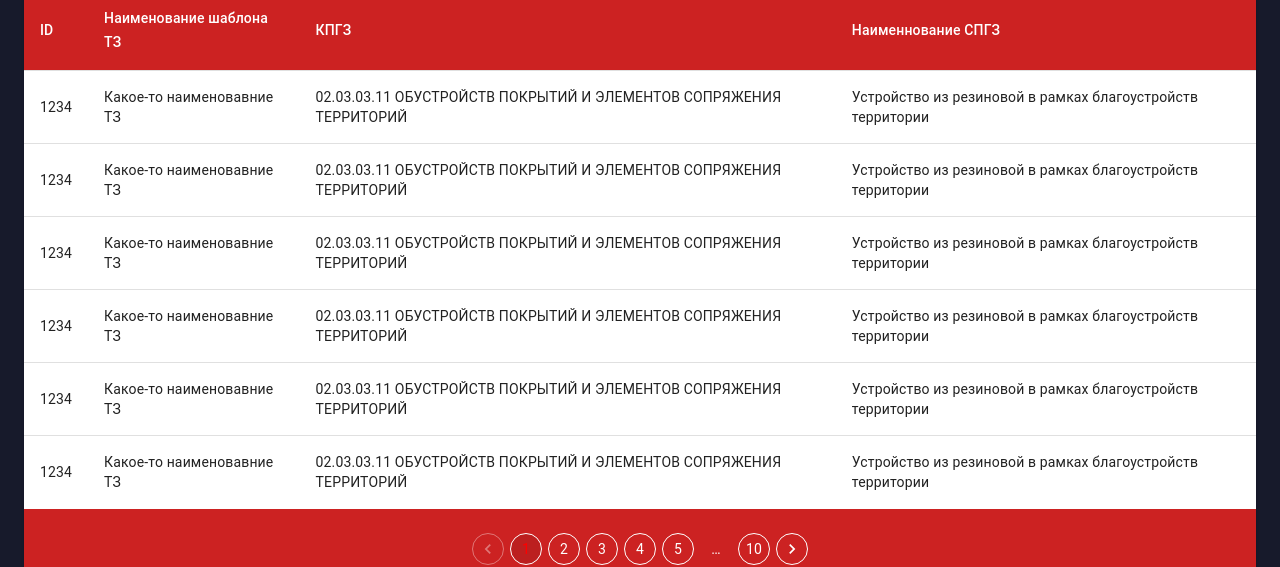
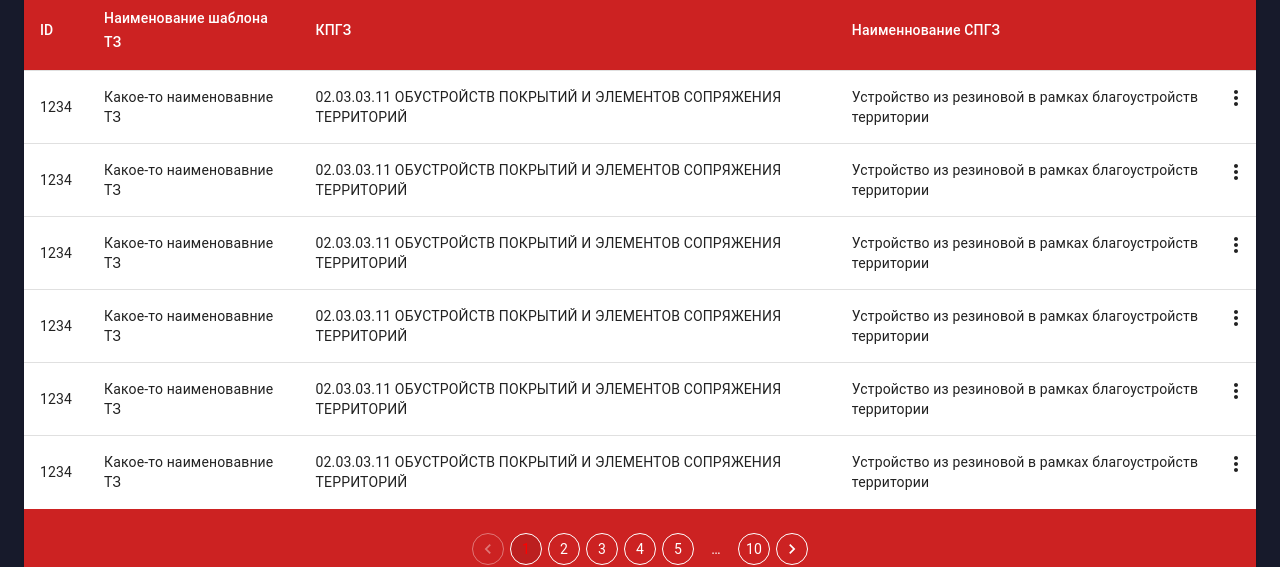
Before and after one commit to Erydo-corp/leaders2022, a Next.js app: page /handbook in a window 1280 px wide. Shown: the part 191-758 px from the top of the page. Built offline with nearby package versions, Linux system fonts and the light colour scheme.

Commit message:
feat: add dots

```diff
--- a/components/tables/BodyTable.jsx
+++ b/components/tables/BodyTable.jsx
@@ -1,5 +1,6 @@
 import React from 'react';
 import { TableBody, TableRow, TableCell } from '@mui/material';
+import MoreVertIcon from '@mui/icons-material/MoreVert';
 
 export const BodyTable = ({data}) => {
   return(
@@ -9,7 +10,17 @@ export const BodyTable = ({data}) => {
           <TableRow key={row}
           sx={{ borderBottom: '1.1px solid #cc2222', '&:last-child td, &:last-child th': {borderBottom: '1.1px solid #fff'}}}>
             {
-              Object.values(row).map((td) => (<TableCell>{td}</TableCell>))
+              Object.values(row).map((td) => (
+                <TableCell>{td}</TableCell>
+                ))
+            }
+            {
+              row['spgz'] ? <MoreVertIcon  sx={{
+                mt: 2,
+                ml: -4,
+                cursor: 'pointer',
+              }}/>
+              : null
             }
           </TableRow>
         ))
```
